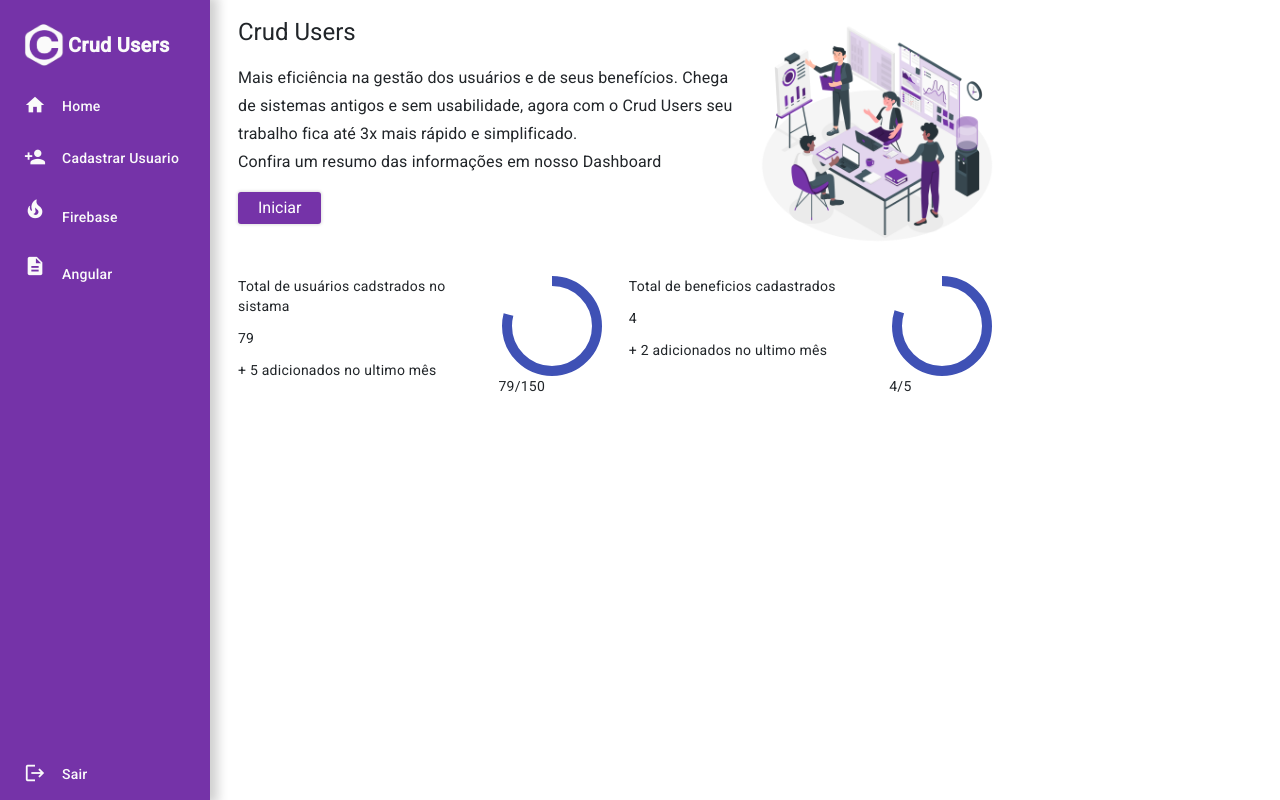
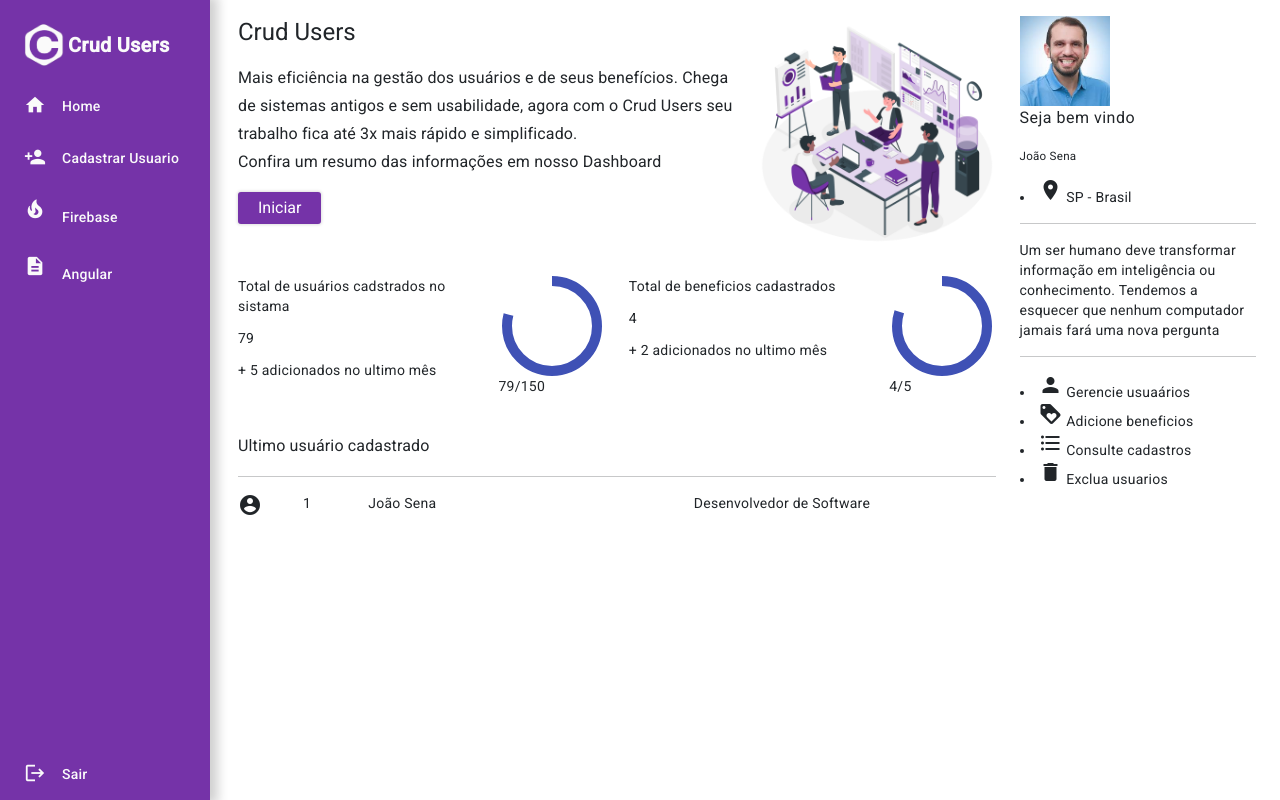
Before and after one commit to marcosalexandria/curso-angular-17-firebase, an Angular app in the folder crud-usuarios/: page /home in a window 1280 px wide. Built offline with nearby package versions, Linux system fonts and the light colour scheme.

Commit message:
feat: cria estrutura da pagina home pt2
Aula: 22. Pt.2 - Estrutura da tela Home HTML

```diff
--- a/crud-usuarios/src/app/pages/home/home.component.html
+++ b/crud-usuarios/src/app/pages/home/home.component.html
@@ -11,7 +11,7 @@
             <h1 class="titulo"> Crud Users </h1>
 
             <h3 class="subtitulo">Mais eficiência na gestão dos usuários e de seus benefícios. Chega de sistemas antigos
-              e sem usabilidade, agora com o Crud Users seu trabalho fica até 3x mais rápido e simplificado.<br/>
+              e sem usabilidade, agora com o Crud Users seu trabalho fica até 3x mais rápido e simplificado.<br />
               Confira um resumo das informações em nosso Dashboard</h3>
 
             <app-button textoBotao="Iniciar" routerLink="/usuarios"></app-button>
@@ -27,7 +27,7 @@
 
       <div class="row mt-4">
 
-         <!--Card Esquerda-->
+        <!--Card spinner Esquerda-->
         <div class="col-6">
           <div class="card-info">
             <div class="row">
@@ -39,7 +39,8 @@
               </div>
 
               <div class="col-4">
-                <mat-progress-spinner class="example-margin mx-auto color-spinner" mode="determinate" value="79"></mat-progress-spinner>
+                <mat-progress-spinner class="example-margin mx-auto color-spinner" mode="determinate"
+                  value="79"></mat-progress-spinner>
                 <p class="info-spinner">79/150</p>
               </div>
 
@@ -47,8 +48,8 @@
           </div>
         </div>
 
-         <!--Card Direita-->
-         <div class="col-6">
+        <!--Card spinner Direita-->
+        <div class="col-6">
           <div class="card-info">
             <div class="row">
 
@@ -59,7 +60,8 @@
               </div>
 
               <div class="col-4">
-                <mat-progress-spinner class="example-margin mx-auto color-spinner" mode="determinate" value="80"></mat-progress-spinner>
+                <mat-progress-spinner class="example-margin mx-auto color-spinner" mode="determinate"
+                  value="80"></mat-progress-spinner>
                 <p class="info-spinner">4/5</p>
               </div>
 
@@ -67,8 +69,53 @@
           </div>
         </div>
 
+        <!--Card uruário cadastrado-->
+        <div class="col-12 mt-4">
+          <div class="card-info">
+            <h3 class="titulo">Ultimo usuário cadastrado</h3>
+            <hr class="hr">
+
+            <div class="row">
+              <div class="col-1"> <mat-icon>account_circle</mat-icon> </div>
+              <div class="col-1">
+                <p class="texto-p"> 1 </p>
+              </div>
+              <div class="col">
+                <p class="texto-p"> João Sena </p>
+              </div>
+              <div class="col">
+                <p class="texto-p"> Desenvolvedor de Software </p>
+              </div>
+            </div>
+          </div>
+        </div>
+
       </div>
 
     </div>
+
+    <!-- Lado direito da tela-->
+    <div class="col-12 col-lg-3">
+
+      <!-- Perfil-->
+      <div class="card-info">
+        <img src="assets/perfil.jpg" class="img-perfil" width="90px">
+        <h4>Seja bem vindo</h4>
+        <h5>João Sena</h5>
+        <li><mat-icon>location_on</mat-icon> SP - Brasil</li>
+      </div>
+
+      <hr class="hr">
+      <p class="texto-p">Um ser humano deve transformar informação em inteligência ou conhecimento. Tendemos a esquecer que nenhum computador jamais fará uma nova pergunta</p>
+      <hr class="hr">
+
+      <!--Funcionalidades-->
+      <li> <mat-icon>person</mat-icon> Gerencie usuaários </li>
+      <li> <mat-icon>loyalty</mat-icon> Adicione beneficios </li>
+      <li> <mat-icon>format_list_bulleted</mat-icon> Consulte cadastros </li>
+      <li> <mat-icon>delete</mat-icon> Exclua usuarios </li>
+
+    </div>
+
   </div>
 </div>
```
Also changed, not shown: crud-usuarios/src/assets/perfil.jpg (added).
